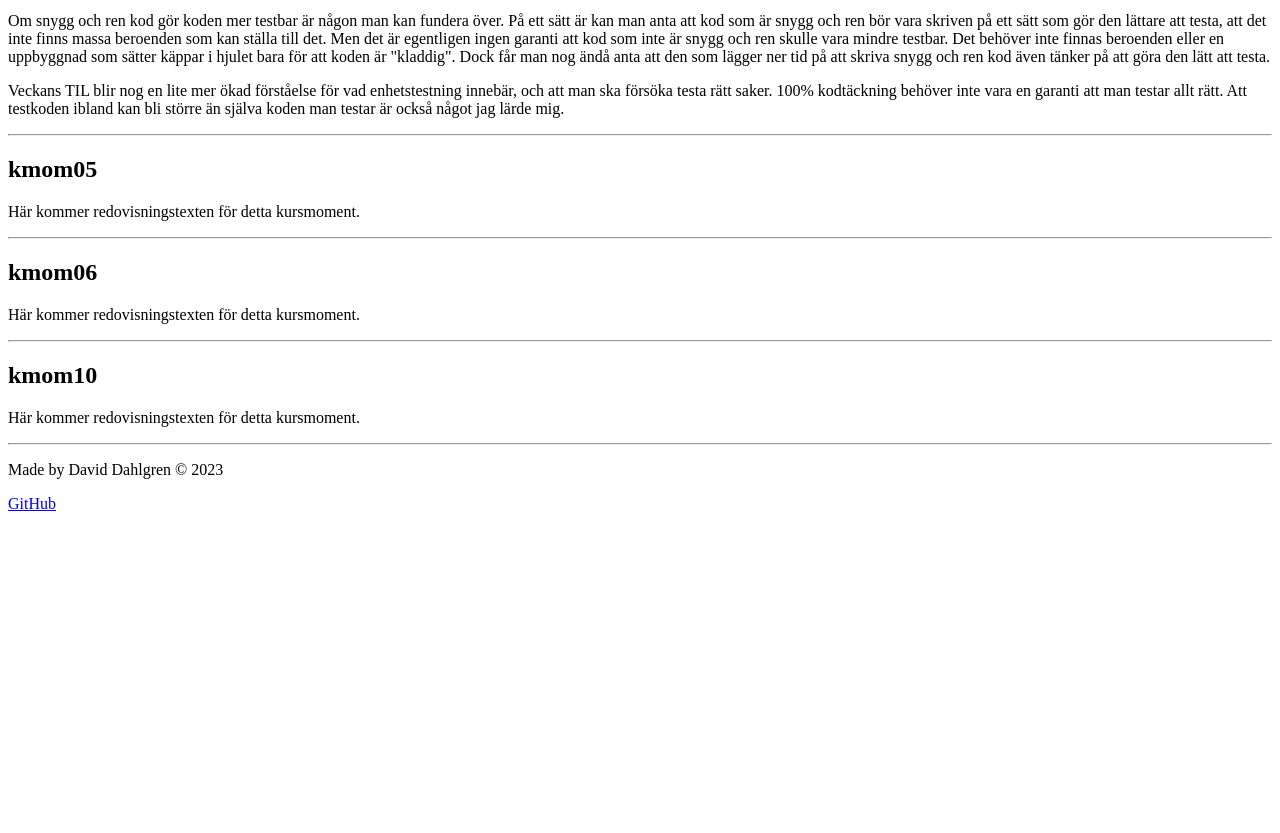
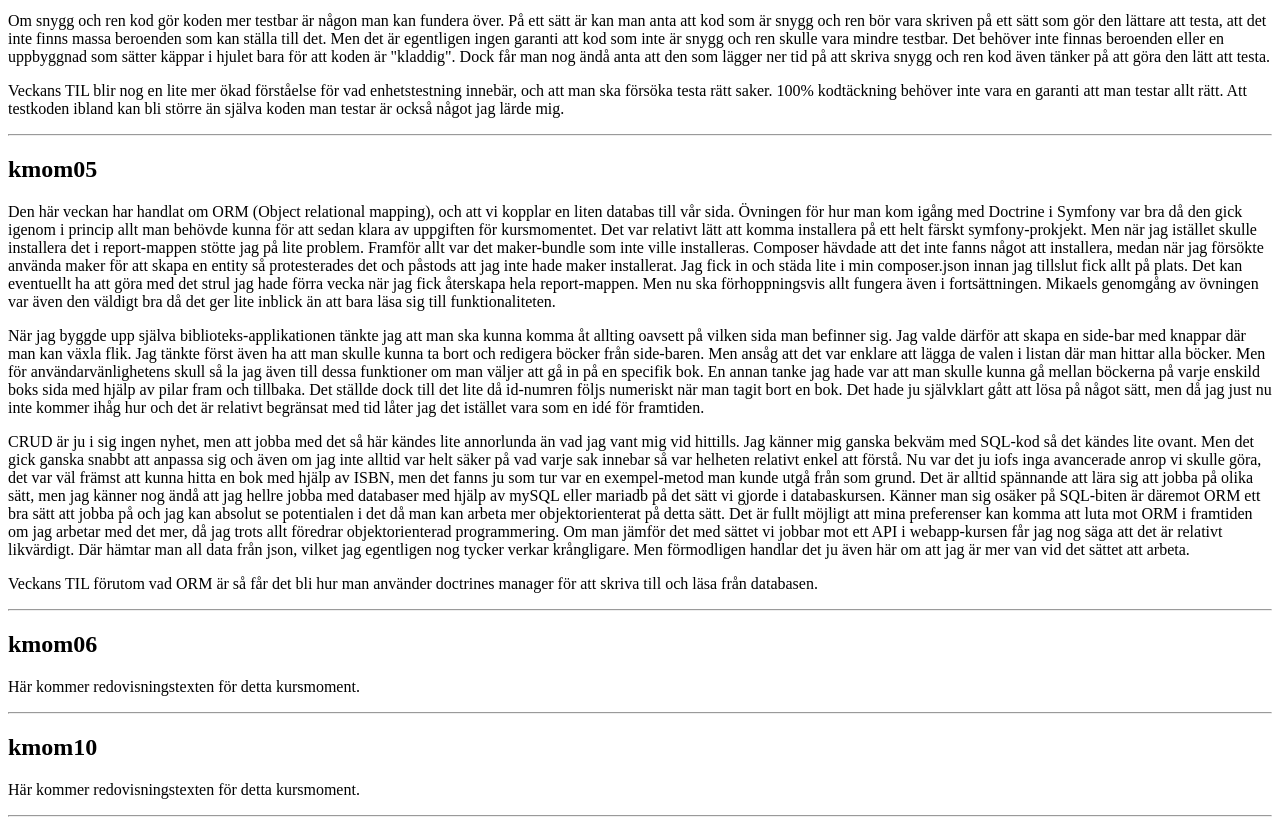
Before and after one commit to DaveGeorge81/mvc-vt23, a Symfony app: template templates/report.html.twig in a window 1280 px wide. Shown: the part 2362-3195 px from the top of the page. Before the commit the page ends 2873 px from the top, so only its background shows below. Run offline with Twig, Linux system fonts and the light colour scheme; the template is opened without the code that fills it, so the values that code supplies are empty; some libraries are stand-ins or nearby versions.

Commit message:
write report for kmom05

```diff
--- a/templates/report.html.twig
+++ b/templates/report.html.twig
@@ -126,7 +126,23 @@
 
         <hr>
         <h2 id="kmom05">kmom05</h2>
-        <p>Här kommer redovisningstexten för detta kursmoment.</p>
+        <p>Den här veckan har handlat om ORM (Object relational mapping), och att vi kopplar en liten databas till vår sida. Övningen för hur man kom igång med Doctrine i Symfony var bra då den gick igenom i princip allt man behövde kunna för att sedan klara av uppgiften för kursmomentet.
+        Det var relativt lätt att komma installera på ett helt färskt symfony-prokjekt. Men när jag istället skulle installera det i report-mappen stötte jag på lite problem. Framför allt var det maker-bundle som inte ville installeras. Composer hävdade att det inte fanns något att installera,
+        medan när jag försökte använda maker för att skapa en entity så protesterades det och påstods att jag inte hade maker installerat. Jag fick in och städa lite i min composer.json innan jag tillslut fick allt på plats. Det kan eventuellt ha att göra med det strul jag hade förra vecka när
+        jag fick återskapa hela report-mappen. Men nu ska förhoppningsvis allt fungera även i fortsättningen. Mikaels genomgång av övningen var även den väldigt bra då det ger lite inblick än att bara läsa sig till funktionaliteten.</p>
+
+        <p>När jag byggde upp själva biblioteks-applikationen tänkte jag att man ska kunna komma åt allting oavsett på vilken sida man befinner sig. Jag valde därför att skapa en side-bar med knappar där man kan växla flik. Jag tänkte först även ha att man skulle kunna ta bort och redigera böcker
+        från side-baren. Men ansåg att det var enklare att lägga de valen i listan där man hittar alla böcker. Men för användarvänlighetens skull så la jag även till dessa funktioner om man väljer att gå in på en specifik bok. En annan tanke jag hade var att man skulle kunna gå mellan böckerna på
+        varje enskild boks sida med hjälp av pilar fram och tillbaka. Det ställde dock till det lite då id-numren följs numeriskt när man tagit bort en bok. Det hade ju självklart gått att lösa på något sätt, men då jag just nu inte kommer ihåg hur och det är relativt begränsat med tid låter jag det
+        istället vara som en idé för framtiden.</p>
+
+        <p>CRUD är ju i sig ingen nyhet, men att jobba med det så här kändes lite annorlunda än vad jag vant mig vid hittills. Jag känner mig ganska bekväm med SQL-kod så det kändes lite ovant. Men det gick ganska snabbt att anpassa sig och även om jag inte alltid var helt säker på vad varje sak
+        innebar så var helheten relativt enkel att förstå. Nu var det ju iofs inga avancerade anrop vi skulle göra, det var väl främst att kunna hitta en bok med hjälp av ISBN, men det fanns ju som tur var en exempel-metod man kunde utgå från som grund. Det är alltid spännande att lära sig att jobba
+        på olika sätt, men jag känner nog ändå att jag hellre jobba med databaser med hjälp av mySQL eller mariadb på det sätt vi gjorde i databaskursen. Känner man sig osäker på SQL-biten är däremot ORM ett bra sätt att jobba på och jag kan absolut se potentialen i det då man kan arbeta mer objektorienterat
+        på detta sätt. Det är fullt möjligt att mina preferenser kan komma att luta mot ORM i framtiden om jag arbetar med det mer, då jag trots allt föredrar objektorienterad programmering. Om man jämför det med sättet vi jobbar mot ett API i webapp-kursen får jag nog säga att det är relativt likvärdigt.
+        Där hämtar man all data från json, vilket jag egentligen nog tycker verkar krångligare. Men förmodligen handlar det ju även här om att jag är mer van vid det sättet att arbeta.</p>
+
+        <p>Veckans TIL förutom vad ORM är så får det bli hur man använder doctrines manager för att skriva till och läsa från databasen.</p>
 
         <hr>
         <h2 id="kmom06">kmom06</h2>
```
Also changed, not shown: 1 other file.
